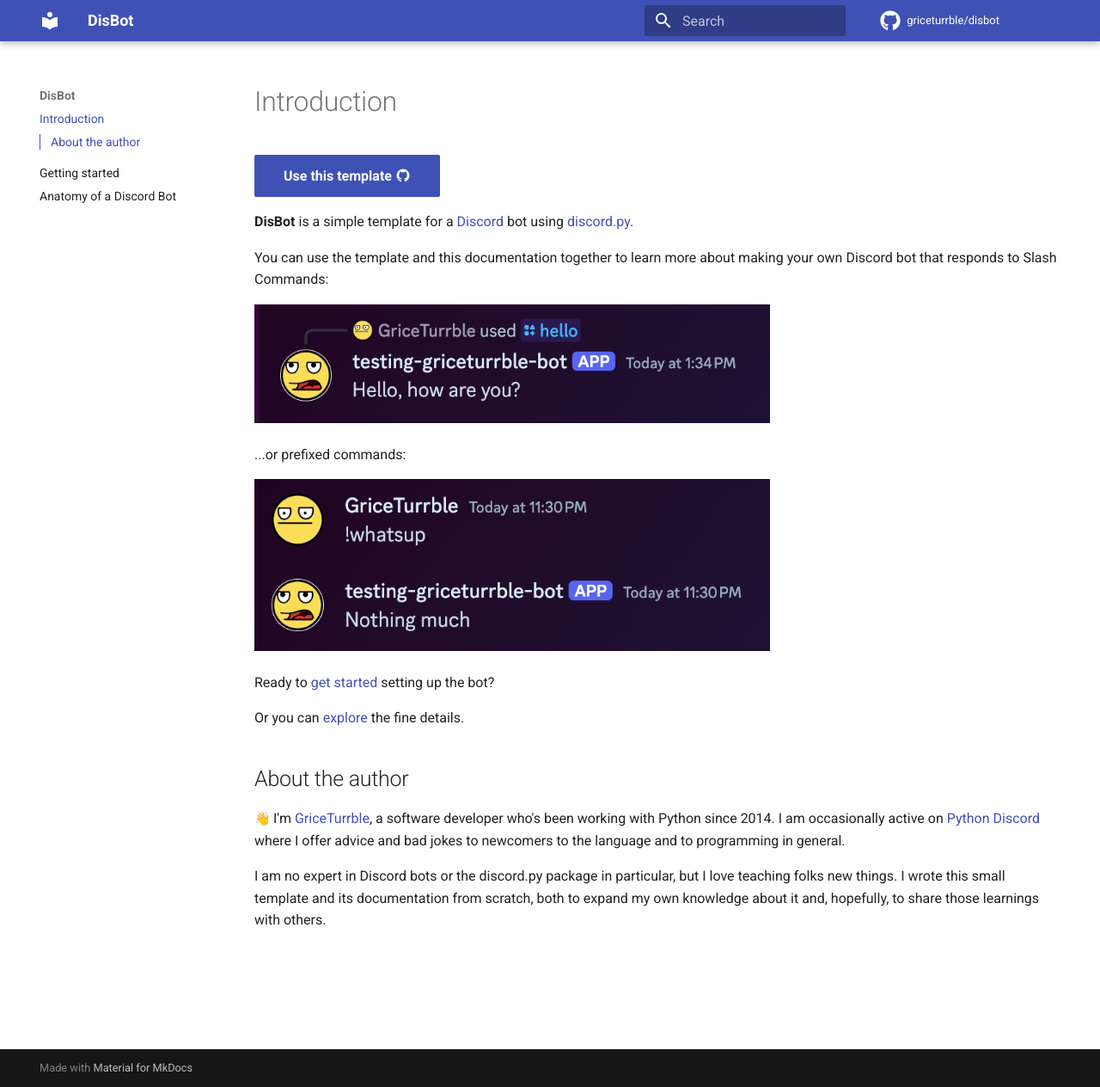
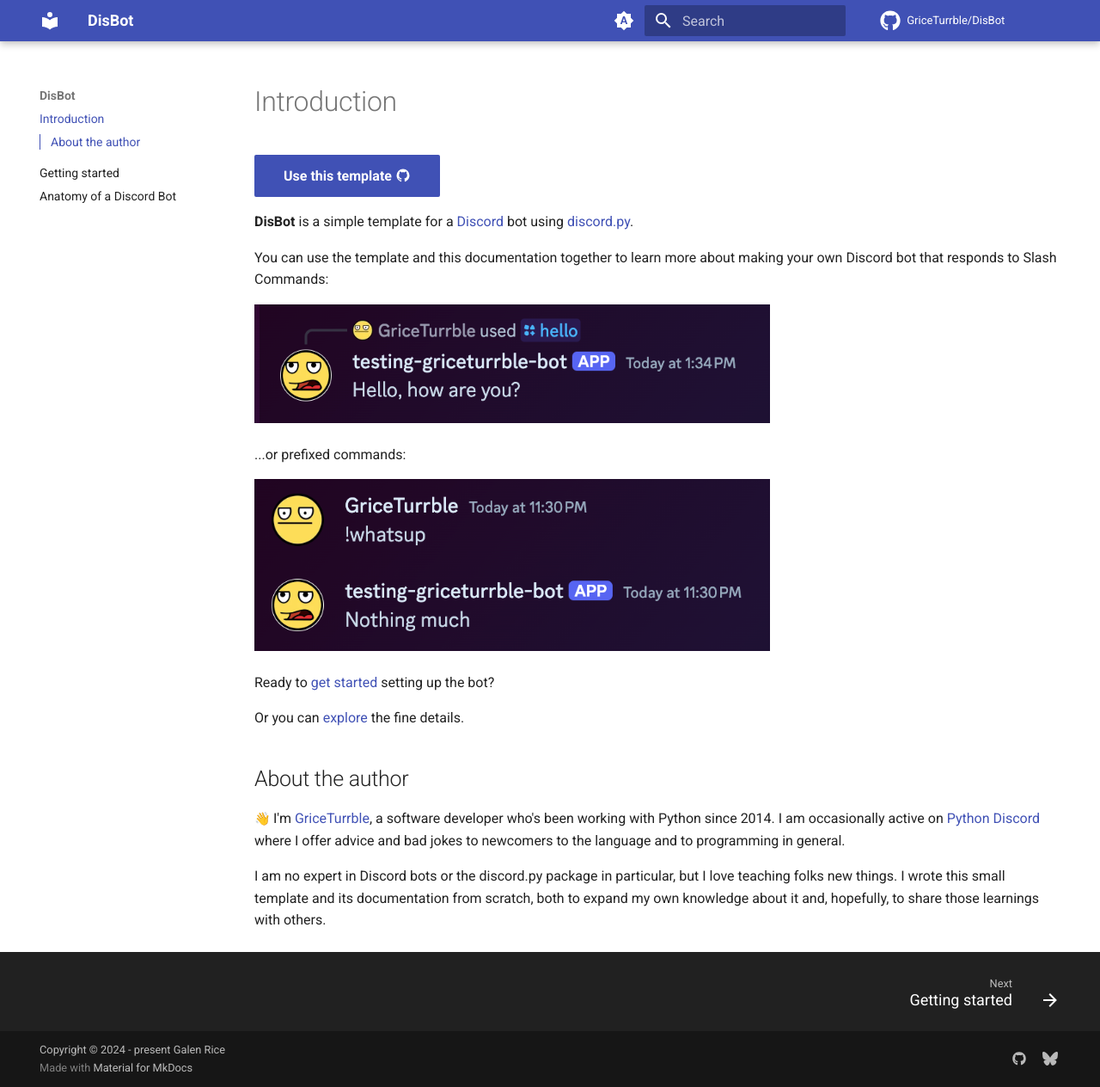
Before and after one commit to GriceTurrble/discord-bot-template, an MkDocs documentation site: the page built from docs/index.md, in a window 1280 px wide and 1264 px high. Shown: the whole window at 86% size. Built offline with MkDocs 1.6.1 and Material for MkDocs 9.7.7, drawn with Linux system fonts in a browser that asks for light colours; emoji names are drawn with the system emoji font; comment, search, counter and statistics services are not loaded.

Commit message:
docs: footer nav and dark mode

```diff
--- a/mkdocs.yml
+++ b/mkdocs.yml
@@ -1,5 +1,5 @@
 site_name: DisBot
-repo_name: griceturrble/disbot
+repo_name: GriceTurrble/DisBot
 repo_url: https://github.com/griceturrble/disbot
 theme:
   name: material
@@ -7,7 +7,37 @@ theme:
     repo: fontawesome/brands/github
   features:
     - content.code.annotate
+    - navigation.footer
     - toc.integrate
+  palette:
+    # Palette toggle for automatic mode
+    - media: "(prefers-color-scheme)"
+      toggle:
+        icon: material/brightness-auto
+        name: Switch to light mode
+
+    # Palette toggle for light mode
+    - media: "(prefers-color-scheme: light)"
+      scheme: default
+      toggle:
+        icon: material/brightness-7
+        name: Switch to dark mode
+
+    # Palette toggle for dark mode
+    - media: "(prefers-color-scheme: dark)"
+      scheme: slate
+      toggle:
+        icon: material/brightness-4
+        name: Switch to system preference
+
+copyright: Copyright &copy; 2024 - present Galen Rice
+
+extra:
+  social:
+    - icon: fontawesome/brands/github
+      link: https://github.com/griceturrble/
+    - icon: fontawesome/brands/bluesky
+      link: https://bsky.app/profile/griceturrble.bsky.social
 
 plugins:
   - search
```
